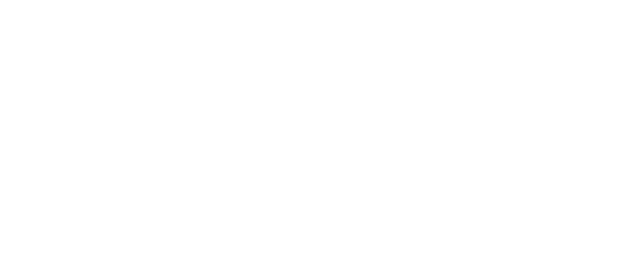
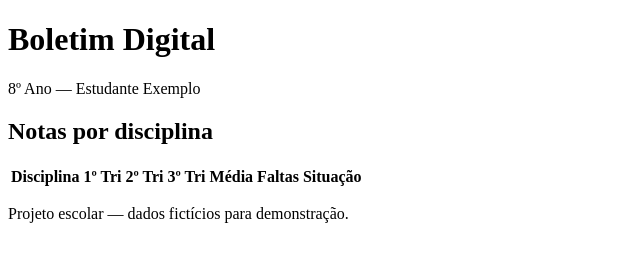
Before and after one commit to Profbt/Boletim-Digital-8c, a plain HTML site: page index.html in a window 1280 px wide. Shown: the whole page, without its empty margins (0-640 px from the left). Drawn offline with Linux system fonts and the light colour scheme.

Commit message:
nnovo htmnl

```diff
--- a/index.html
+++ b/index.html
@@ -1,12 +1,58 @@
 <!DOCTYPE html>
 <html lang="pt-BR">
 <head>
-    <meta charset="UTF-8">
-    <meta name="viewport" content="width=device-width, initial-scale=1.0">
-    <link rel="stylesheet" href="style.css">
-    <title>Boletim Digital</title>
+  <meta charset="UTF-8" />
+  <!-- Deixa o site funcionar bem no celular -->
+  <meta name="viewport" content="width=device-width, initial-scale=1.0" />
+  <title>Boletim Digital</title>
+  <link rel="stylesheet" href="style.css" />
 </head>
 <body>
 
+  <!-- CABEÇALHO -->
+  <header class="cabecalho">
+    <h1>Boletim Digital</h1>
+    <p class="subtitulo">8º Ano — Estudante Exemplo</p>
+  </header>
+
+  <main class="conteudo">
+
+    <!-- CARDS DE RESUMO -->
+    <section class="cards-resumo" id="cardsResumo">
+      <!-- Os cards serão preenchidos pelo JavaScript -->
+    </section>
+
+    <!-- TABELA DE NOTAS -->
+    <section class="area-tabela">
+      <h2>Notas por disciplina</h2>
+
+      <div class="tabela-responsiva">
+        <table class="tabela-boletim">
+          <thead>
+            <tr>
+              <th>Disciplina</th>
+              <th>1º Tri</th>
+              <th>2º Tri</th>
+              <th>3º Tri</th>
+              <th>Média</th>
+              <th>Faltas</th>
+              <th>Situação</th>
+            </tr>
+          </thead>
+          <tbody id="corpoTabela">
+            <!-- As linhas serão criadas pelo JavaScript -->
+          </tbody>
+        </table>
+      </div>
+    </section>
+
+  </main>
+
+  <!-- Rodapé simples -->
+  <footer class="rodape">
+    <p>Projeto escolar — dados fictícios para demonstração.</p>
+  </footer>
+
+  <script src="script.js"></script>
 </body>
 </html>
```
Also changed, not shown: script.js (added).
